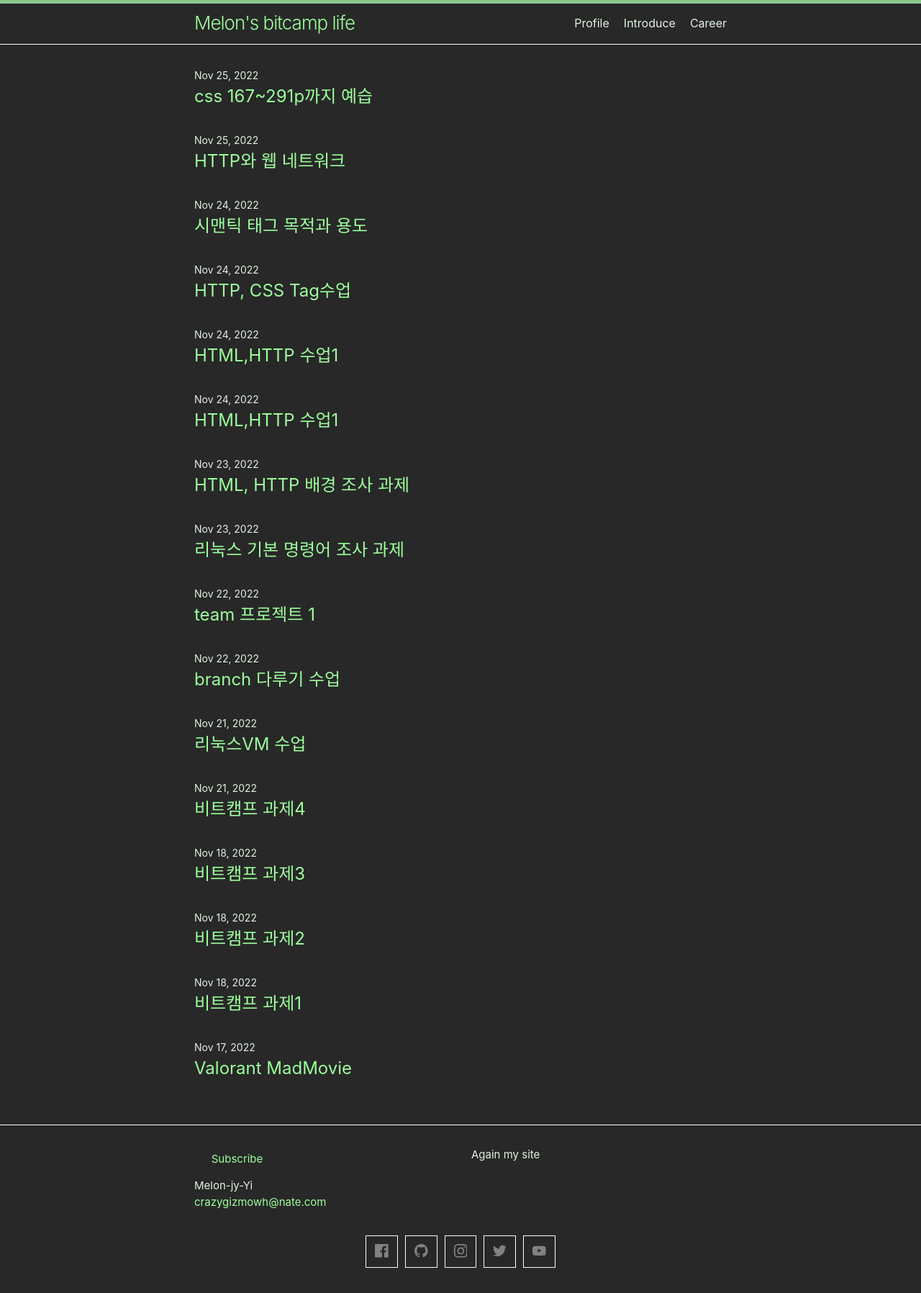
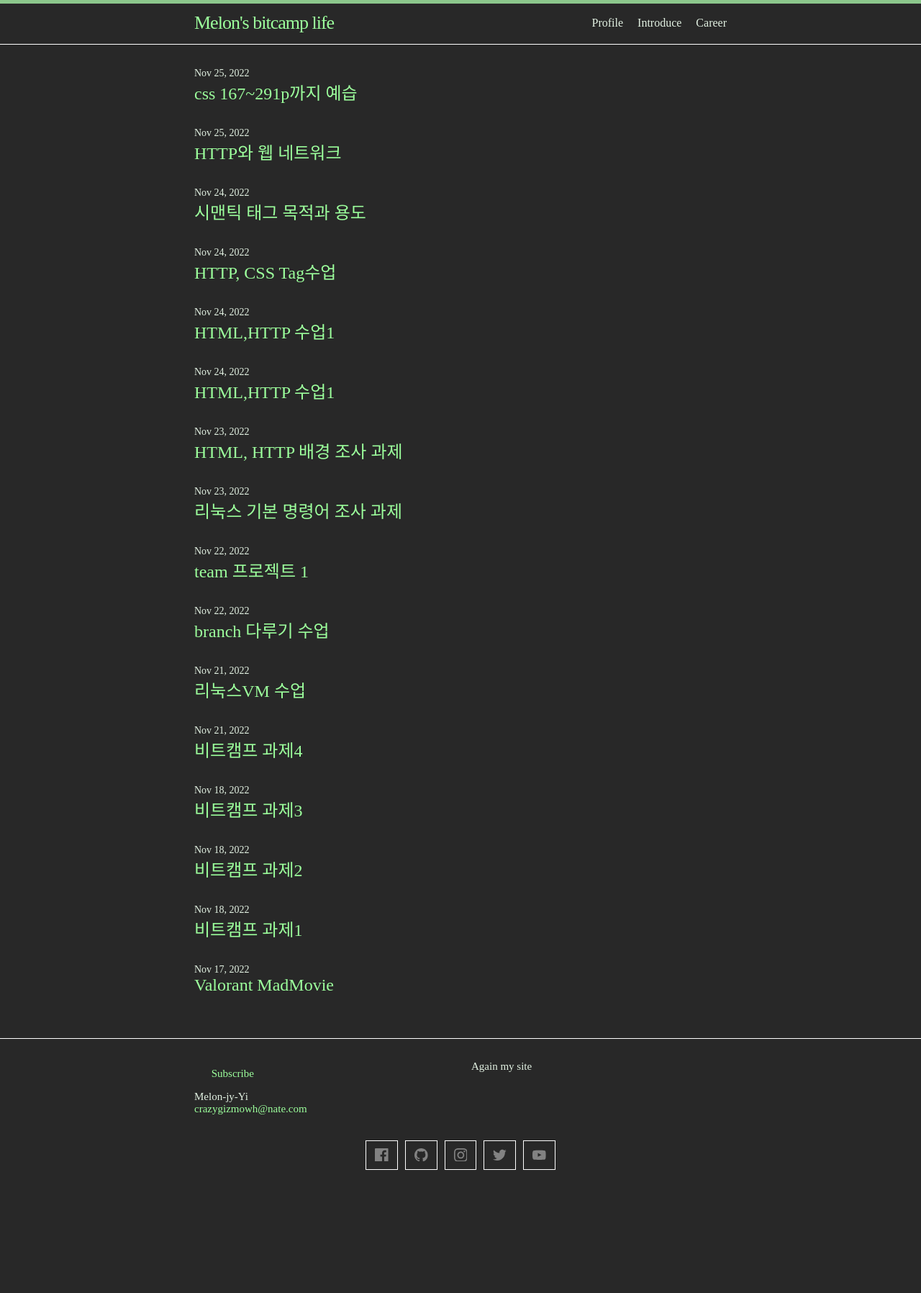
Before and after one commit to Melon-jy/Melon-jy.github.io, a Jekyll site: the page built from index.md, in a window 1280 px wide. Shown: the whole page at 72% size. Built offline with Jekyll 4.4.1, drawn with Linux system fonts in a browser that asks for light colours; after the commit the page ends 1660 px from its top, so only the background shows below that.

Commit message:
폰트 교체?

```diff
--- a/_sass/minima/_base.scss
+++ b/_sass/minima/_base.scss
@@ -19,7 +19,7 @@ dl, dd, ol, ul, figure {
  * Basic styling
  */
 body {
-  font: $base-font-weight #{$base-font-size}/#{$base-line-height} $base-font-family;
+  font: $base-font-weight #{$base-font-size}/#{$base-line-height} $base-font-family 's-core Dream 9';
   color: $text-color;
   background-color: $background-color;
   -webkit-text-size-adjust: 100%;
```
